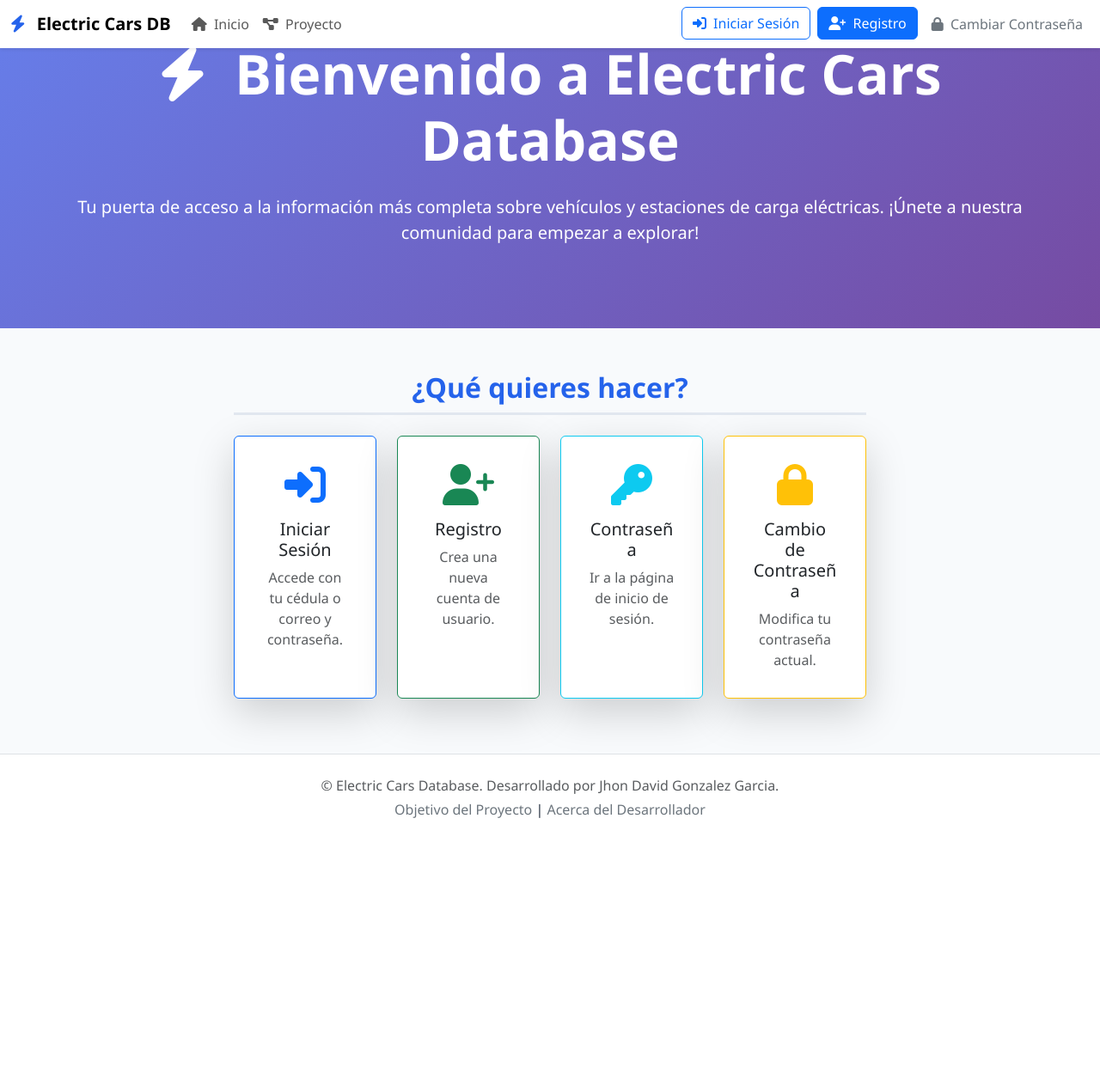
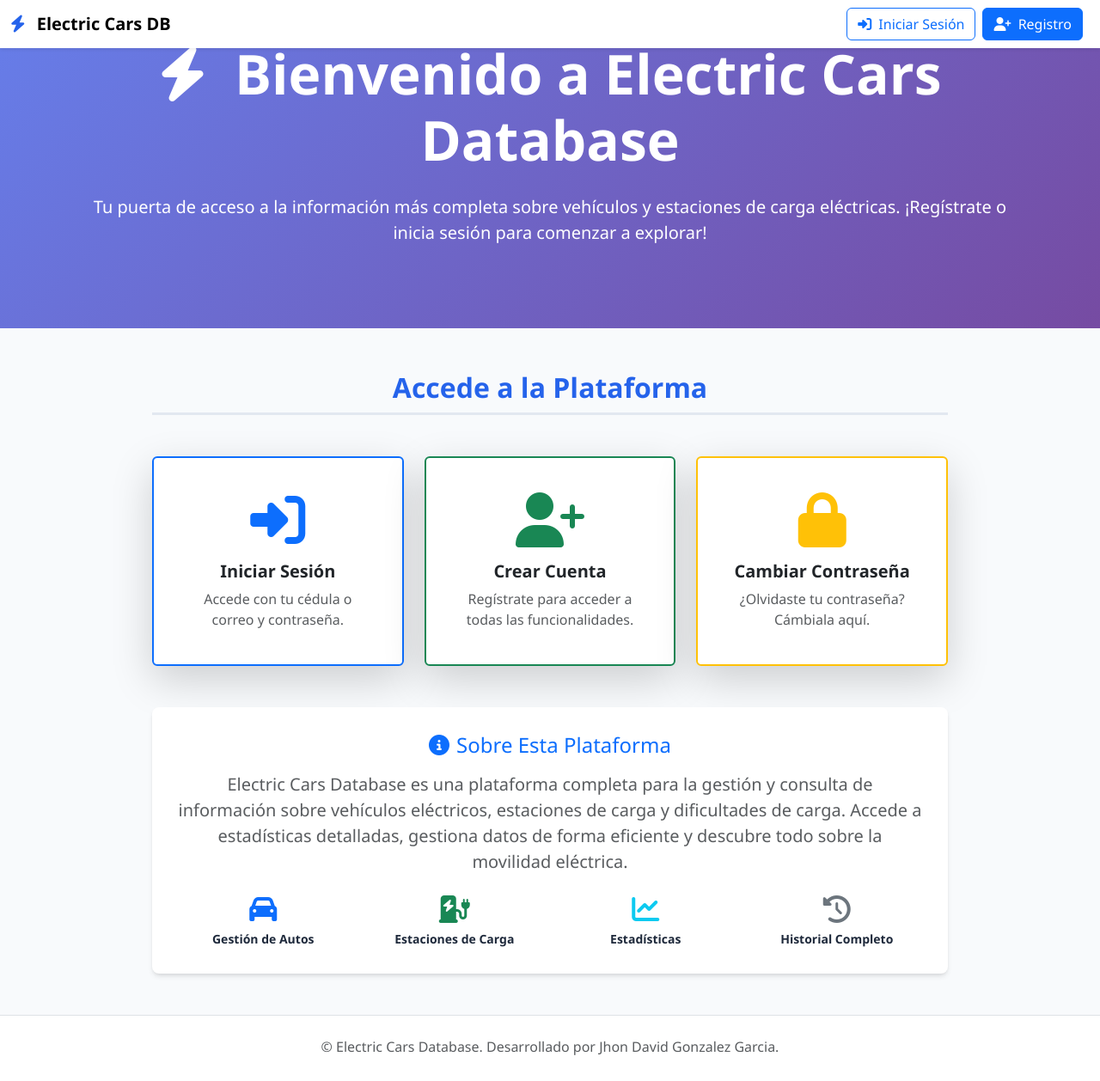
Before and after one commit to jhgar059/dev_electric_cars, a FastAPI app: page / in a window 1280 px wide. Shown: the whole page at 86% size. Before the commit the page ends 952 px from the top, so only its background shows below. Run offline with FastAPI, Linux system fonts and the light colour scheme; some libraries are stand-ins or nearby versions.

Commit message:
arreglo impo

```diff
--- a/main.py
+++ b/main.py
@@ -421,10 +421,18 @@ async def logout():
 @app.get("/cars", response_class=HTMLResponse, include_in_schema=False)
 async def cars_page(request: Request, db: Session = Depends(get_db)):
     current_user = get_current_user_from_cookie(request, db)
+
+    # Protección: Redirigir a login si no está autenticado
+    if not current_user:
+        return RedirectResponse(
+            url="/login?error_message=Debes%20iniciar%20sesión%20para%20acceder%20a%20esta%20página.",
+            status_code=status.HTTP_302_FOUND
+        )
+
     return templates.TemplateResponse("cars.html", {
         "request": request,
         "current_user": current_user,
-        "logged_in": current_user is not None
+        "logged_in": True
     })
 
 
--- a/templates/base.html
+++ b/templates/base.html
@@ -98,14 +98,13 @@
 
             <div class="collapse navbar-collapse" id="navbarNav">
                 <ul class="navbar-nav me-auto mb-2 mb-lg-0">
+                    {% if logged_in and current_user %}
+                    <!-- Menú completo solo para usuarios logueados -->
                     <li class="nav-item">
                         <a class="nav-link" aria-current="page" href="{{ url_for('index_page') }}">
                             <i class="fas fa-home me-1"></i> Inicio
                         </a>
                     </li>
-
-                    {% if logged_in and current_user %}
-                    <!-- Estas opciones solo se muestran cuando el usuario está logueado -->
                     <li class="nav-item">
                         <a class="nav-link" href="{{ url_for('cars_page') }}">
                             <i class="fas fa-car me-1"></i> Autos
@@ -136,13 +135,20 @@
                             <i class="fas fa-chart-bar me-1"></i> Estadísticas
                         </a>
                     </li>
+                    <li class="nav-item dropdown">
+                        <a class="nav-link dropdown-toggle" href="#" id="navbarDropdownProyecto" role="button" data-bs-toggle="dropdown" aria-expanded="false">
+                            <i class="fas fa-info-circle me-1"></i> Acerca del Proyecto
+                        </a>
+                        <ul class="dropdown-menu" aria-labelledby="navbarDropdownProyecto">
+                            <li><a class="dropdown-item" href="{{ url_for('project_objective_page') }}"><i class="fas fa-bullseye me-2"></i>Objetivo del Proyecto</a></li>
+                            <li><a class="dropdown-item" href="{{ url_for('planning_design_page') }}"><i class="fas fa-drafting-compass me-2"></i>Planeación y Diseño</a></li>
+                            <li><a class="dropdown-item" href="{{ url_for('mockups_wireframes_page') }}"><i class="fas fa-paint-brush me-2"></i>Mockups y Wireframes</a></li>
+                            <li><a class="dropdown-item" href="{{ url_for('endpoint_map_page') }}"><i class="fas fa-map-signs me-2"></i>Mapa de Endpoints</a></li>
+                            <li><hr class="dropdown-divider"></li>
+                            <li><a class="dropdown-item" href="{{ url_for('developer_info_page') }}"><i class="fas fa-user-tie me-2"></i>Acerca del Desarrollador</a></li>
+                        </ul>
+                    </li>
                     {% endif %}
-
-                    <li class="nav-item">
-                        <a class="nav-link" href="{{ url_for('project_objective_page') }}">
-                            <i class="fas fa-project-diagram me-1"></i> Proyecto
-                        </a>
-                    </li>
                 </ul>
 
                 <ul class="navbar-nav">
@@ -170,11 +176,6 @@
                             <i class="fas fa-user-plus me-1"></i> Registro
                         </a>
                     </li>
-                    <li class="nav-item">
-                        <a class="nav-link text-secondary mt-1 mt-lg-0" href="{{ url_for('change_password_form') }}">
-                            <i class="fas fa-lock me-1"></i> Cambiar Contraseña
-                        </a>
-                    </li>
                     {% endif %}
                 </ul>
             </div>
@@ -188,10 +189,13 @@
     <footer class="bg-white border-top mt-5 py-4">
         <div class="container text-center">
             <p class="mb-1 text-muted">&copy; Electric Cars Database. Desarrollado por Jhon David Gonzalez Garcia.</p>
+            {% if logged_in and current_user %}
             <p class="mb-0">
                 <a href="{{ url_for('project_objective_page') }}" class="text-secondary text-decoration-none">Objetivo del Proyecto</a> |
-                <a href="{{ url_for('developer_info_page') }}" class="text-secondary text-decoration-none">Acerca del Desarrollador</a>
+                <a href="{{ url_for('developer_info_page') }}" class="text-secondary text-decoration-none">Acerca del Desarrollador</a> |
+                <a href="{{ url_for('planning_design_page') }}" class="text-secondary text-decoration-none">Planeación y Diseño</a>
             </p>
+            {% endif %}
         </div>
     </footer>
 
--- a/templates/welcome.html
+++ b/templates/welcome.html
@@ -11,54 +11,44 @@
         </h1>
         <p class="lead mb-5">
             Tu puerta de acceso a la información más completa sobre vehículos y estaciones de carga eléctricas.
-            ¡Únete a nuestra comunidad para empezar a explorar!
+            ¡Regístrate o inicia sesión para comenzar a explorar!
         </p>
     </div>
 </section>
 
 <div class="container my-5">
     <div class="row justify-content-center">
-        <div class="col-md-8">
-            <h2 class="text-center section-title mb-4">¿Qué quieres hacer?</h2>
+        <div class="col-md-10">
+            <h2 class="text-center section-title mb-5">Accede a la Plataforma</h2>
 
-            <div class="row text-center">
+            <div class="row text-center g-4">
 
-                <div class="col-sm-6 col-lg-3 mb-3">
-                    <a href="{{ url_for('login_form') }}" class="card card-hover shadow-lg p-3 h-100 text-decoration-none border-primary">
+                <div class="col-sm-6 col-lg-4">
+                    <a href="{{ url_for('login_form') }}" class="card card-hover shadow-lg p-4 h-100 text-decoration-none border-primary">
                         <div class="card-body">
-                            <i class="fas fa-sign-in-alt fa-3x text-primary mb-3"></i>
-                            <h5 class="card-title">Iniciar Sesión</h5>
+                            <i class="fas fa-sign-in-alt fa-4x text-primary mb-3"></i>
+                            <h5 class="card-title fw-bold">Iniciar Sesión</h5>
                             <p class="card-text text-muted">Accede con tu cédula o correo y contraseña.</p>
                         </div>
                     </a>
                 </div>
 
-                <div class="col-sm-6 col-lg-3 mb-3">
-                    <a href="{{ url_for('register_form') }}" class="card card-hover shadow-lg p-3 h-100 text-decoration-none border-success">
+                <div class="col-sm-6 col-lg-4">
+                    <a href="{{ url_for('register_form') }}" class="card card-hover shadow-lg p-4 h-100 text-decoration-none border-success">
                         <div class="card-body">
-                            <i class="fas fa-user-plus fa-3x text-success mb-3"></i>
-                            <h5 class="card-title">Registro</h5>
-                            <p class="card-text text-muted">Crea una nueva cuenta de usuario.</p>
+                            <i class="fas fa-user-plus fa-4x text-success mb-3"></i>
+                            <h5 class="card-title fw-bold">Crear Cuenta</h5>
+                            <p class="card-text text-muted">Regístrate para acceder a todas las funcionalidades.</p>
                         </div>
                     </a>
                 </div>
 
-                <div class="col-sm-6 col-lg-3 mb-3">
-                    <a href="{{ url_for('login_form') }}" class="card card-hover shadow-lg p-3 h-100 text-decoration-none border-info">
+                <div class="col-sm-6 col-lg-4">
+                    <a href="{{ url_for('change_password_form') }}" class="card card-hover shadow-lg p-4 h-100 text-decoration-none border-warning">
                         <div class="card-body">
-                            <i class="fas fa-key fa-3x text-info mb-3"></i>
-                            <h5 class="card-title">Contraseña</h5>
-                            <p class="card-text text-muted">Ir a la página de inicio de sesión.</p>
-                        </div>
-                    </a>
-                </div>
-
-                <div class="col-sm-6 col-lg-3 mb-3">
-                    <a href="{{ url_for('change_password_form') }}" class="card card-hover shadow-lg p-3 h-100 text-decoration-none border-warning">
-                        <div class="card-body">
-                            <i class="fas fa-lock fa-3x text-warning mb-3"></i>
-                            <h5 class="card-title">Cambio de Contraseña</h5>
-                            <p class="card-text text-muted">Modifica tu contraseña actual.</p>
+                            <i class="fas fa-lock fa-4x text-warning mb-3"></i>
+                            <h5 class="card-title fw-bold">Cambiar Contraseña</h5>
+                            <p class="card-text text-muted">¿Olvidaste tu contraseña? Cámbiala aquí.</p>
                         </div>
                     </a>
                 </div>
@@ -66,11 +56,43 @@
             </div>
 
             {% if request.query_params.get('success_message') %}
-            <div class="alert alert-success mt-4 fade-in" role="alert">
-                {{ request.query_params.get('success_message') }}
+            <div class="alert alert-success mt-5 fade-in text-center" role="alert">
+                <i class="fas fa-check-circle me-2"></i>{{ request.query_params.get('success_message') }}
             </div>
             {% endif %}
 
+        </div>
+    </div>
+
+    <!-- Información sobre el proyecto -->
+    <div class="row justify-content-center mt-5">
+        <div class="col-lg-10">
+            <div class="info-block fade-in">
+                <h3 class="h4 text-primary mb-3 text-center">
+                    <i class="fas fa-info-circle me-2"></i>Sobre Esta Plataforma
+                </h3>
+                <p class="text-center lead text-muted">
+                    Electric Cars Database es una plataforma completa para la gestión y consulta de información sobre vehículos eléctricos, estaciones de carga y dificultades de carga. Accede a estadísticas detalladas, gestiona datos de forma eficiente y descubre todo sobre la movilidad eléctrica.
+                </p>
+                <div class="row mt-4 text-center">
+                    <div class="col-md-3">
+                        <i class="fas fa-car fa-2x text-primary mb-2"></i>
+                        <p class="small mb-0"><strong>Gestión de Autos</strong></p>
+                    </div>
+                    <div class="col-md-3">
+                        <i class="fas fa-charging-station fa-2x text-success mb-2"></i>
+                        <p class="small mb-0"><strong>Estaciones de Carga</strong></p>
+                    </div>
+                    <div class="col-md-3">
+                        <i class="fas fa-chart-line fa-2x text-info mb-2"></i>
+                        <p class="small mb-0"><strong>Estadísticas</strong></p>
+                    </div>
+                    <div class="col-md-3">
+                        <i class="fas fa-history fa-2x text-secondary mb-2"></i>
+                        <p class="small mb-0"><strong>Historial Completo</strong></p>
+                    </div>
+                </div>
+            </div>
         </div>
     </div>
 </div>
@@ -79,9 +101,13 @@
 
 {% block scripts %}
 <style>
+    .card-hover {
+        transition: all 0.3s ease;
+        border-width: 2px;
+    }
     .card-hover:hover {
-        transform: translateY(-5px);
-        transition: transform 0.3s ease;
+        transform: translateY(-10px);
+        box-shadow: 0 10px 25px rgba(0,0,0,0.2) !important;
     }
 </style>
 {% endblock %}
```
Also changed, not shown: templates/index.html (+0 -11 lines), templates/login.html (+14 -6 lines).
